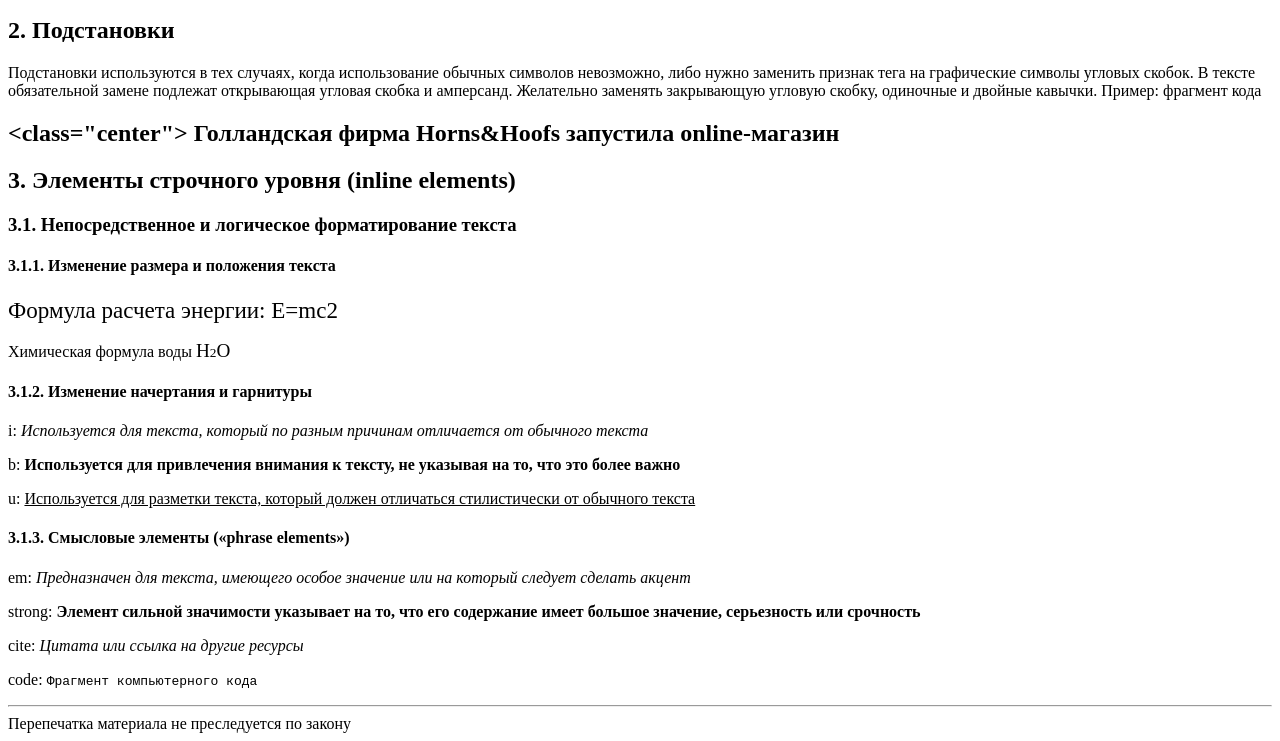
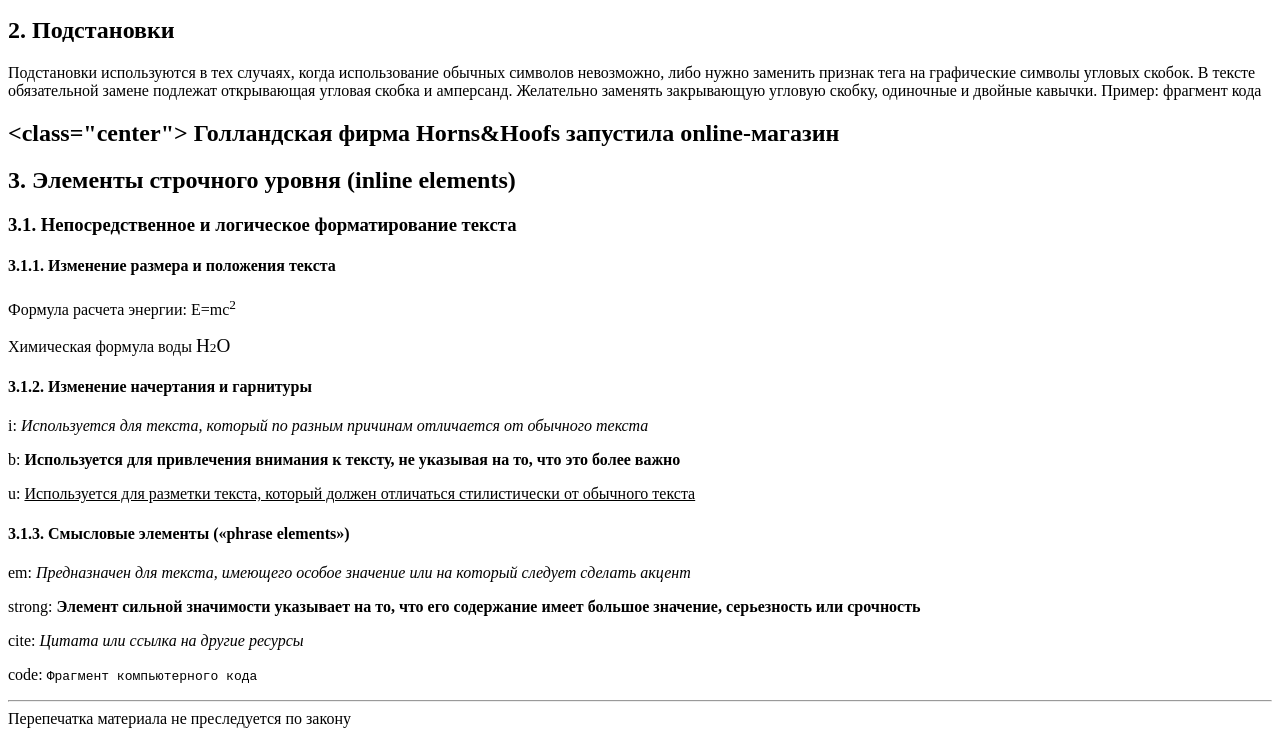
Before and after one commit to AnnaZau/AnnaZau.github.io, a plain HTML site: page lab1/lab1_1.html in a window 1280 px wide. Shown: the part 1176-1917 px from the top of the page. Drawn offline with Linux system fonts and the light colour scheme.

Commit message:
add lab1_1

```diff
--- a/lab1/lab1_1.html
+++ b/lab1/lab1_1.html
@@ -119,7 +119,7 @@
 <!-- ИСПОЛЬЗУЙТЕ РАЗНЫЕ СПОСОБЫ ВЫДЕЛЕНИЯ ТЕКСТА -->
 <h4>3.1.1. Изменение размера и положения текста</h4>
 
-<p><big><big>Формула расчета энергии: E=mc2</big></big></p>
+<p>Формула расчета энергии: E=mc<sup>2</sup></p>
 
 <p>Химическая формула воды <big>H</big><small>2</small><big>O</big></p>
 
```
